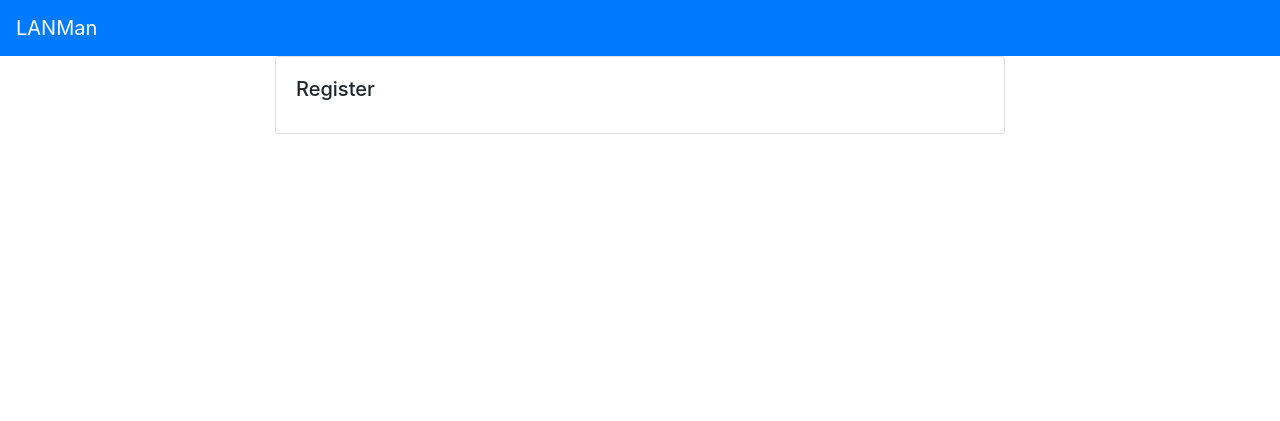
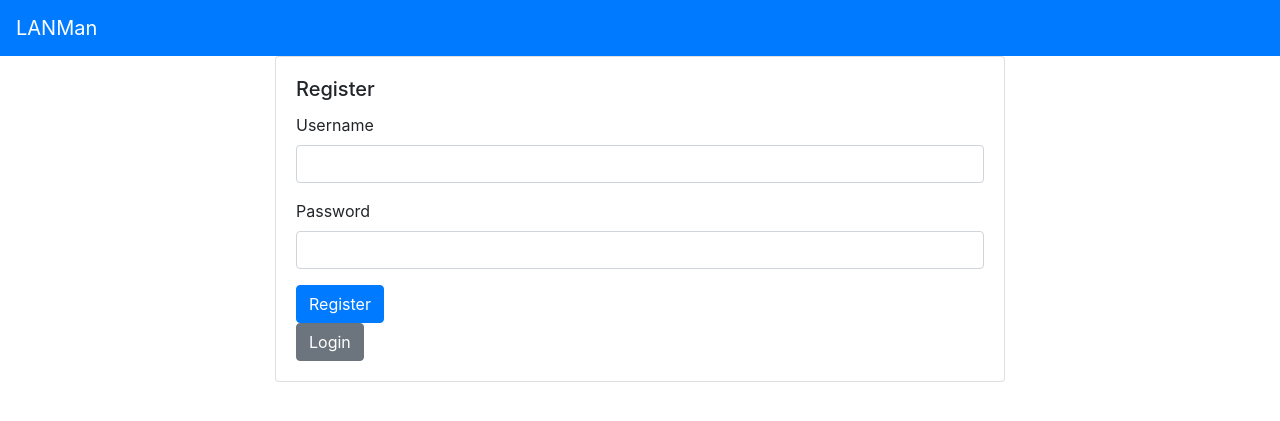
Before and after one commit to RebSheb/comp3000-project, a Flask app: page /register in a window 1280 px wide. Shown: the top 421 px of the page. Run offline with Flask 2, Linux system fonts and the light colour scheme; some libraries are stand-ins or nearby versions.

Commit message:
Copied login template and adjusted accordingly

```diff
--- a/Website/console/templates/register.jinja2
+++ b/Website/console/templates/register.jinja2
@@ -6,7 +6,30 @@
     <div class="col-8">
         <div class="card">
             <div class="card-body">
+            {% with messages = get_flashed_messages() %}
+                {% if messages %}
+                    <div class="alert alert-danger" role="alert">
+                        {{ messages[0] }}
+                    </div>
+                {% endif %}
+                {% endwith %}
                 <h5 class="card-title">Register</h5>
+                <form action="{{url_for('do_register')}}" method="post">
+                    <div class="form-group">
+                        <label for="inputUsername">Username</label>
+                        <input name="username" type="text" class="form-control" id="inputUsername">
+                    </div>
+                    <div class="form-group">
+                        <label for="inputPassword">Password</label>
+                        <input name="password" type="password" class="form-control" id="inputPassword">
+                    </div>
+                    <a class="card-link">
+                        <button type="submit" class="btn btn-primary">Register</button>
+                    </a>
+                </form>
+                <a class="card-link" href={{ url_for('login') }}>
+                    <button class="btn btn-secondary">Login</button>
+                </a>
             </div>
         </div>
     </div>
```
